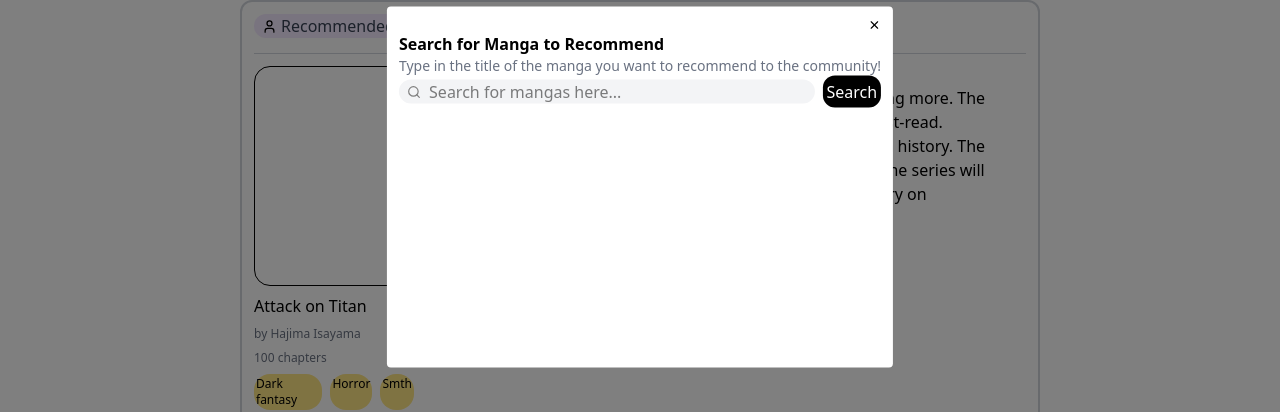
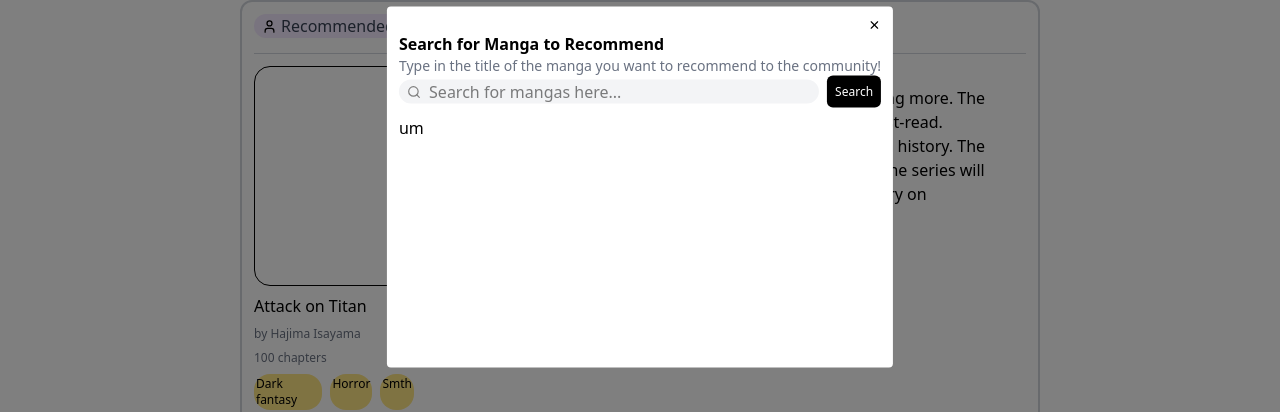
Before and after one commit to eggtoasts/Manga-Tracker, a React (Vite) app in the folder frontend/: page /recs in a window 1280 px wide. Both pictures are taken after typing "Sample" into the empty fields and a click on the button "Add Recommendations". Shown: the part 213-625 px from the top of the page. Built offline with nearby package versions, Linux system fonts and the light colour scheme.

Commit message:
Fix bug where loading screen appeared even if user has not typed anything - created hasTyped state, which is set to true upon submission

```diff
--- a/frontend/src/components/AddRecDialog.jsx
+++ b/frontend/src/components/AddRecDialog.jsx
@@ -1,22 +1,31 @@
-import { Search, X } from "lucide-react";
+import { Search, X, Loader2 } from "lucide-react";
 import axios from "axios";
 import { useRef, useEffect } from "react";
 import { useState } from "react";
 //fetching data from searching manga titles
 
-async function fetchSearchData(query) {
+async function fetchSearchData(query, setLoading, setError) {
+  setLoading(true);
   console.log(query);
   const ENDPOINT = `http://localhost:3000/api/search?title=${query}`;
 
   try {
     const res = await axios.get(ENDPOINT);
     const mangaArray = res.data;
+    setLoading(false);
     return mangaArray;
-  } catch (error) {}
+  } catch (error) {
+    setError(error);
+  }
 }
 
 export default function AddRecDialog({ closeDialog }) {
+  const [error, setError] = useState(null);
+  const [loading, setLoading] = useState(true);
   const [searchedMangas, setSearchedMangas] = useState([]);
+  const [hasTyped, setHasTyped] = useState(false);
+
+  const [selectedManga, setSelectedManga] = useState(null);
 
   const inputRef = useRef(null);
   useEffect(() => {
@@ -50,8 +59,13 @@ export default function AddRecDialog({ closeDialog }) {
 
           <form
             onSubmit={async (e) => {
+              setHasTyped(true);
               e.preventDefault();
-              const arr = await fetchSearchData(inputRef.current.value);
+              const arr = await fetchSearchData(
+                inputRef.current.value,
+                setLoading,
+                setError
+              );
               setSearchedMangas(arr);
             }}
             className="flex gap-2 items-center"
@@ -67,7 +81,7 @@ export default function AddRecDialog({ closeDialog }) {
             </div>
 
             {/* whenever we press this button it should send a get request */}
-            <button className="text-white bg-black rounded-xl p-1">
+            <button className="text-white bg-black rounded-md text-xs p-2 font-medium">
               Search
             </button>
           </form>
@@ -75,7 +89,11 @@ export default function AddRecDialog({ closeDialog }) {
           {/* should b where the manga appears */}
 
           <div className="h-60 flex flex-col overflow-y-scroll gap-3 mt-2 ">
-            {searchedMangas.map((manga) => {
+            {hasTyped ? (
+              loading ? (
+                <Loader2 className="loading-animation self-center justify-self-center" />
+              ) : (
+                searchedMangas.map((manga) => {
                   return (
                     // the card
                     <button className="hover:bg-blue-200/20 flex text-sm border border-gray-300 rounded p-3 text-left">
@@ -111,7 +129,11 @@ export default function AddRecDialog({ closeDialog }) {
                       </div>
                     </button>
                   );
-            })}
+                })
+              )
+            ) : (
+              <div>um </div>
+            )}
           </div>
         </div>
       </div>
```
Lines whose indentation alone changed are shown as unchanged.
